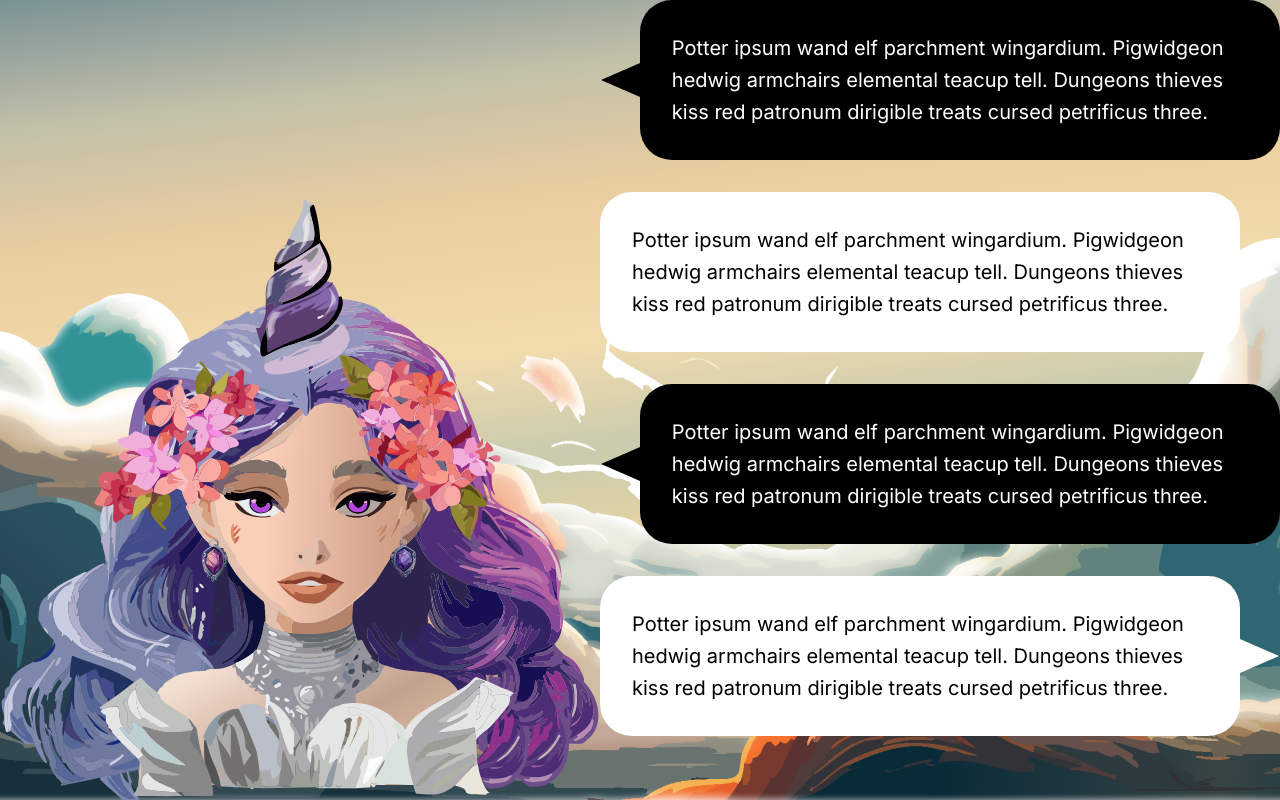
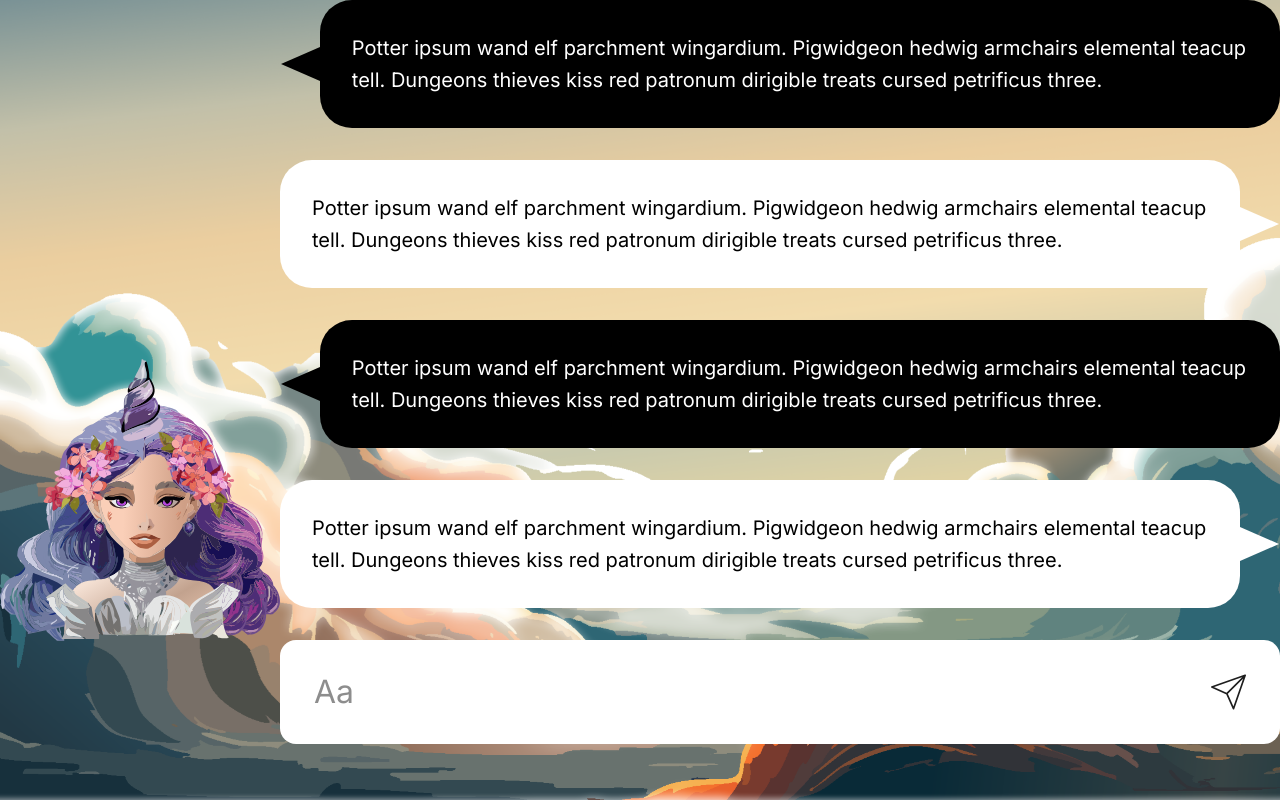
Before and after one commit to PotatoEater0127/UnicornAI, a React (Vite) app: page / in a window 1280 px wide. Built offline with nearby package versions, Linux system fonts and the light colour scheme.

Commit message:
feat: set up chat box style

```diff
--- /dev/null
+++ b/src/components/Chat/index.styles.ts
@@ -0,0 +1,34 @@
+import styled from "styled-components";
+
+export const Form = styled.form`
+  background-color: #fff;
+  border-radius: 16px;
+  display: flex;
+  align-items: center;
+  padding: 32px;
+  width: 1000px;
+
+  .textarea {
+    font-family: "Inter", sans-serif;
+    border: none;
+    font-size: 1.25rem;
+    line-height: 2rem;
+    outline: none;
+    resize: none;
+    flex-grow: 1;
+    &::placeholder {
+      color: #8d8d8d;
+      font-size: 2rem;
+    }
+  }
+
+  .send {
+    background: center / contain no-repeat url("/assets/send_icon.svg");
+    border-color: transparent;
+    height: 40px;
+    width: 40px;
+    &:hover {
+      cursor: pointer;
+    }
+  }
+`;
--- /dev/null
+++ b/src/components/Chat/index.tsx
@@ -0,0 +1,12 @@
+import * as Styled from "./index.styles";
+
+function Chat() {
+  return (
+    <Styled.Form>
+      <textarea className="textarea" rows={1} placeholder="Aa" />
+      <button className="send" />
+    </Styled.Form>
+  );
+}
+
+export default Chat;
--- a/src/components/Main/index.tsx
+++ b/src/components/Main/index.tsx
@@ -1,4 +1,5 @@
 import { AIBubble, UserBubble } from "../Bubble";
+import Chat from "../Chat";
 import * as Styled from "./index.styles";
 
 function Main() {
@@ -26,6 +27,7 @@ function Main() {
           dirigible treats cursed petrificus three.
         </UserBubble>
       </Styled.Bubbles>
+      <Chat />
     </Styled.Container>
   );
 }
--- a/src/styles/reset.styles.ts
+++ b/src/styles/reset.styles.ts
@@ -1,48 +1,32 @@
 import { createGlobalStyle } from "styled-components";
 
+// https://www.joshwcomeau.com/css/custom-css-reset/
 const resetStyles = createGlobalStyle`
-    html, body, div, span, applet, object, iframe,
-    h1, h2, h3, h4, h5, h6, p, blockquote, pre,
-    a, abbr, acronym, address, big, cite, code,
-    del, dfn, em, img, ins, kbd, q, s, samp,
-    small, strike, strong, sub, sup, tt, var,
-    b, u, i, center,
-    dl, dt, dd, ol, ul, li,
-    fieldset, form, label, legend,
-    table, caption, tbody, tfoot, thead, tr, th, td,
-    article, aside, canvas, details, embed,
-    figure, figcaption, footer, header, hgroup,
-    menu, nav, output, ruby, section, summary,
-    time, mark, audio, video {
+    *, *::before, *::after {
+        box-sizing: border-box;
+    }
+    * {
         margin: 0;
-        padding: 0;
-        border: 0;
-        font-size: 100%;
-        font: inherit;
-        vertical-align: baseline;
-    }
-    /* HTML5 display-role reset for older browsers */
-    article, aside, details, figcaption, figure,
-    footer, header, hgroup, menu, nav, section {
-        display: block;
     }
     body {
-        line-height: 1;
+        line-height: 1.5;
+        -webkit-font-smoothing: antialiased;
     }
-    ol, ul {
-        list-style: none;
+    img, picture, video, canvas, svg {
+        display: block;
+        max-width: 100%;
     }
-    blockquote, q {
-        quotes: none;
+    p, h1, h2, h3, h4, h5, h6 {
+        overflow-wrap: break-word;
     }
-    blockquote:before, blockquote:after,
-    q:before, q:after {
-        content: '';
-        content: none;
+    p {
+        text-wrap: pretty;
     }
-    table {
-        border-collapse: collapse;
-        border-spacing: 0;
+    h1, h2, h3, h4, h5, h6 {
+        text-wrap: balance;
+    }
+    #root, #__next {
+        isolation: isolate;
     }
 `;
 
```
Also changed, not shown: public/assets/send_icon.svg (added).
